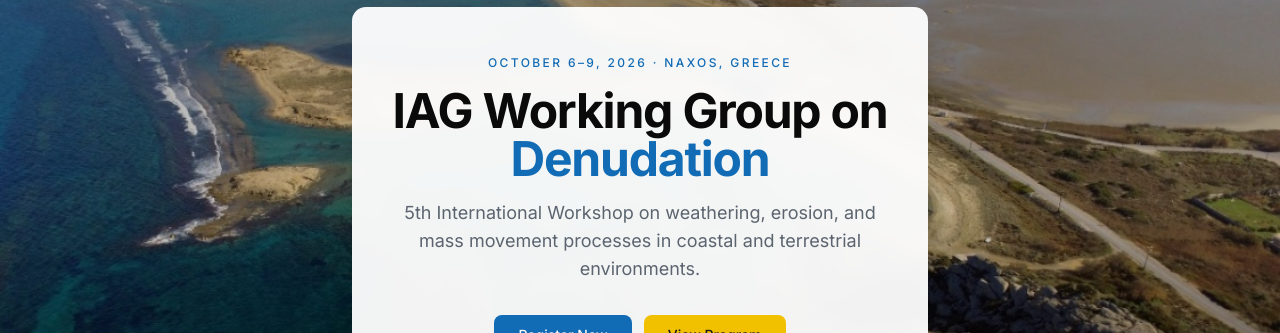
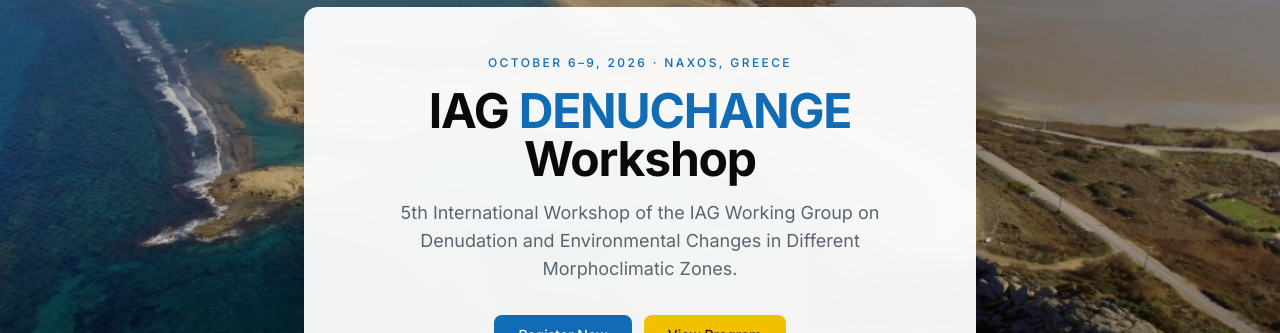
Before and after one commit to uoa-gr/denuchange, a React (Vite) app in the folder website/: page / in a window 1280 px wide. Shown: the part 200-533 px from the top of the page. Built offline with nearby package versions, Linux system fonts and the light colour scheme; no server answers.

Commit message:
Update hero title, discount code, add payment notice, add Organizers nav, clarify field trip themes

```diff
--- a/website/src/components/layout/Navigation.tsx
+++ b/website/src/components/layout/Navigation.tsx
@@ -5,6 +5,7 @@ const navItems = [
   { href: "#field-trip", label: "Field Trip" },
   { href: "#registration", label: "Registration" },
   { href: "#travel", label: "Travel & Accommodation" },
+  { href: "#committees", label: "Organizers" },
   { href: "#contact", label: "Contact" },
 ]
 
--- a/website/src/components/sections/FieldTrip.tsx
+++ b/website/src/components/sections/FieldTrip.tsx
@@ -284,13 +284,16 @@ export function FieldTrip() {
 
           {/* Themes */}
           <div className="space-y-6">
-            <h3 className="text-xl font-semibold">Research Themes</h3>
+            <h3 className="text-xl font-semibold">Topics Covered</h3>
+            <p className="text-sm text-muted-foreground -mt-4">
+              Thematic areas explored across the 4 field stops
+            </p>
             <div className="grid grid-cols-1 gap-3">
               {themes.map((theme, i) => (
                 <Card key={i} className="p-4 hover:bg-accent/50 transition-colors">
                   <CardContent className="p-0 flex items-center gap-3">
                     <span className="flex-shrink-0 w-6 h-6 rounded-full bg-primary/10 text-primary text-xs font-medium flex items-center justify-center">
-                      {i + 1}
+                      •
                     </span>
                     <span className="text-sm">{theme}</span>
                   </CardContent>
@@ -300,7 +303,7 @@ export function FieldTrip() {
 
             <div className="mt-6 p-4 bg-[#f1c100]/15 border border-[#f1c100]/25 rounded-lg">
               <p className="text-sm text-muted-foreground">
-                <strong className="text-foreground">Route:</strong> From Peritsis Valley
+                <strong className="text-foreground">Route:</strong> 4 stops from Peritsis Valley
                 (mountains) through Alyki Lagoon to the coastal stops at Alyko and Pyrgaki.
               </p>
             </div>
--- a/website/src/components/sections/Hero.tsx
+++ b/website/src/components/sections/Hero.tsx
@@ -25,14 +25,12 @@ export function Hero() {
           </p>
 
           <h1 className="text-3xl md:text-4xl lg:text-5xl font-bold tracking-tight text-foreground mb-4">
-            IAG Working Group on
-            <br />
-            <span className="text-primary">Denudation</span>
+            IAG <span className="text-primary">DENUCHANGE</span> Workshop
           </h1>
 
           <p className="text-muted-foreground text-base md:text-lg max-w-lg mx-auto mb-8">
-            5th International Workshop on weathering, erosion, and mass movement
-            processes in coastal and terrestrial environments.
+            5th International Workshop of the IAG Working Group on Denudation
+            and Environmental Changes in Different Morphoclimatic Zones.
           </p>
 
         <div className="flex flex-col sm:flex-row gap-3 justify-center">
--- a/website/src/components/sections/Registration.tsx
+++ b/website/src/components/sections/Registration.tsx
@@ -88,6 +88,9 @@ export function Registration() {
                 Full fee includes materials, coffee breaks, lunches (Oct 6-7),
                 Workshop Dinner (Oct 7), and field trip.
               </p>
+              <p className="mt-2 text-xs text-primary font-medium">
+                Details on the payment process will be announced shortly.
+              </p>
             </CardContent>
           </Card>
 
--- a/website/src/components/sections/Travel.tsx
+++ b/website/src/components/sections/Travel.tsx
@@ -154,7 +154,7 @@ export function Travel() {
         <div className="max-w-4xl mx-auto mt-8 p-4 bg-[#f1c100]/15 border border-[#f1c100]/30 rounded-lg text-center">
           <p className="text-sm font-medium">
             <strong>Discount Code:</strong>{" "}
-            <span className="font-mono bg-[#f1c100]/20 text-foreground px-2 py-1 rounded border border-[#f1c100]/40">DENUCHANGE2027</span>
+            <span className="font-mono bg-[#f1c100]/20 text-foreground px-2 py-1 rounded border border-[#f1c100]/40">DENUCHANGE2026</span>
           </p>
         </div>
       </div>
```
